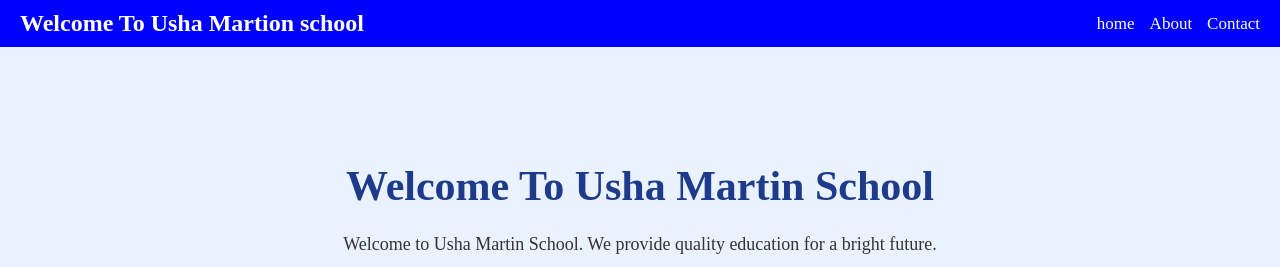
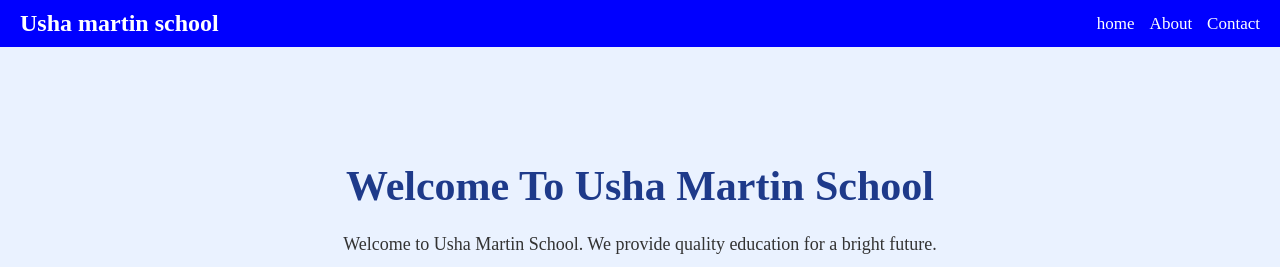
Before and after one commit to ushamartin99-prog/ushamartinschool, a plain HTML site: page index.html in a window 1280 px wide. Shown: the top 267 px of the page. Drawn offline with Linux system fonts and the light colour scheme.

Commit message:
Update index.html

```diff
--- a/index.html
+++ b/index.html
@@ -8,7 +8,7 @@
 </head>
 <body>
   <nav>
-   <h1>Welcome To Usha Martion school</h1>
+  <h2> Usha martin school</h2>
     <div class="menu">
 
         <a href="index.html">home</a>
```
